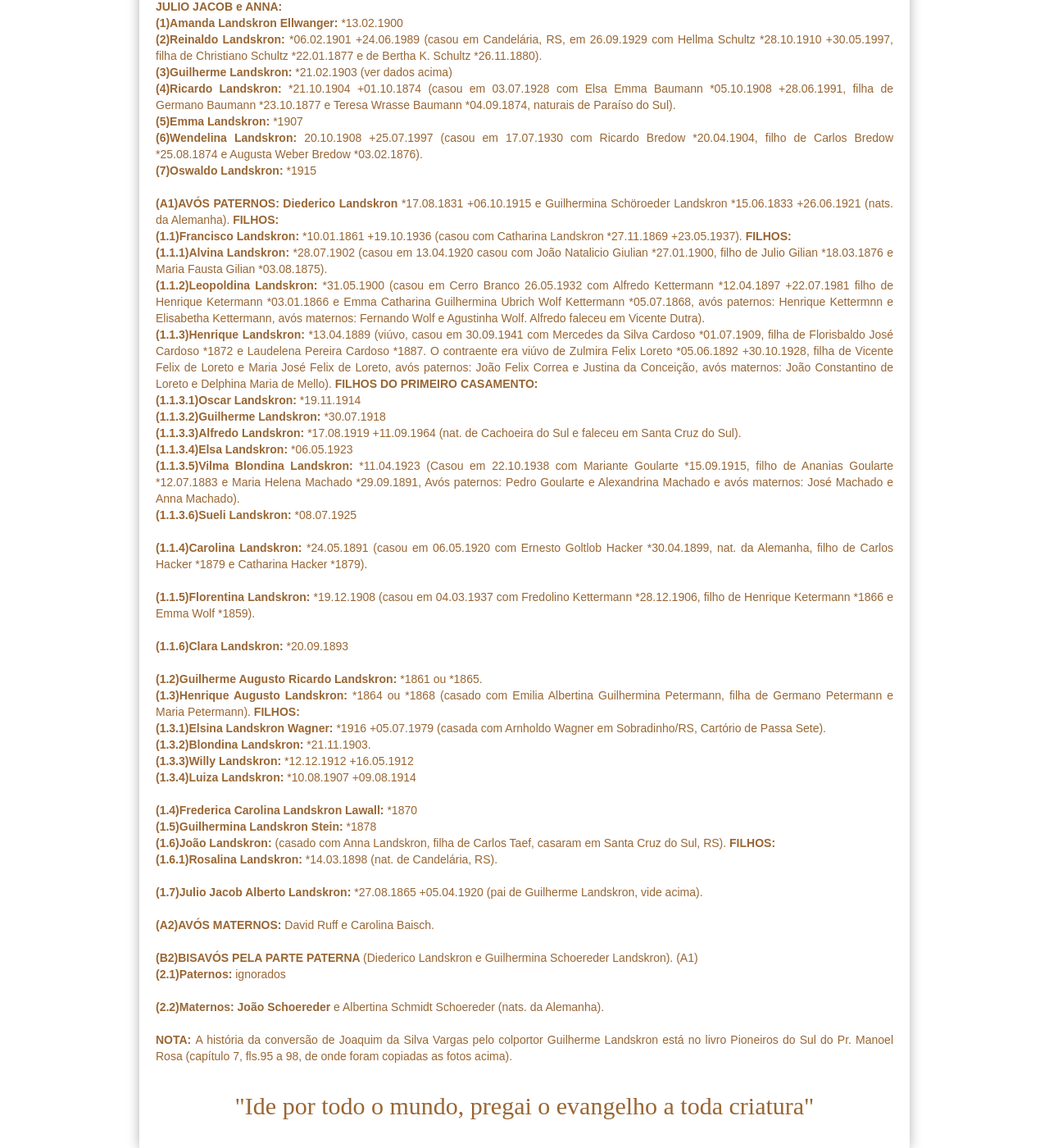
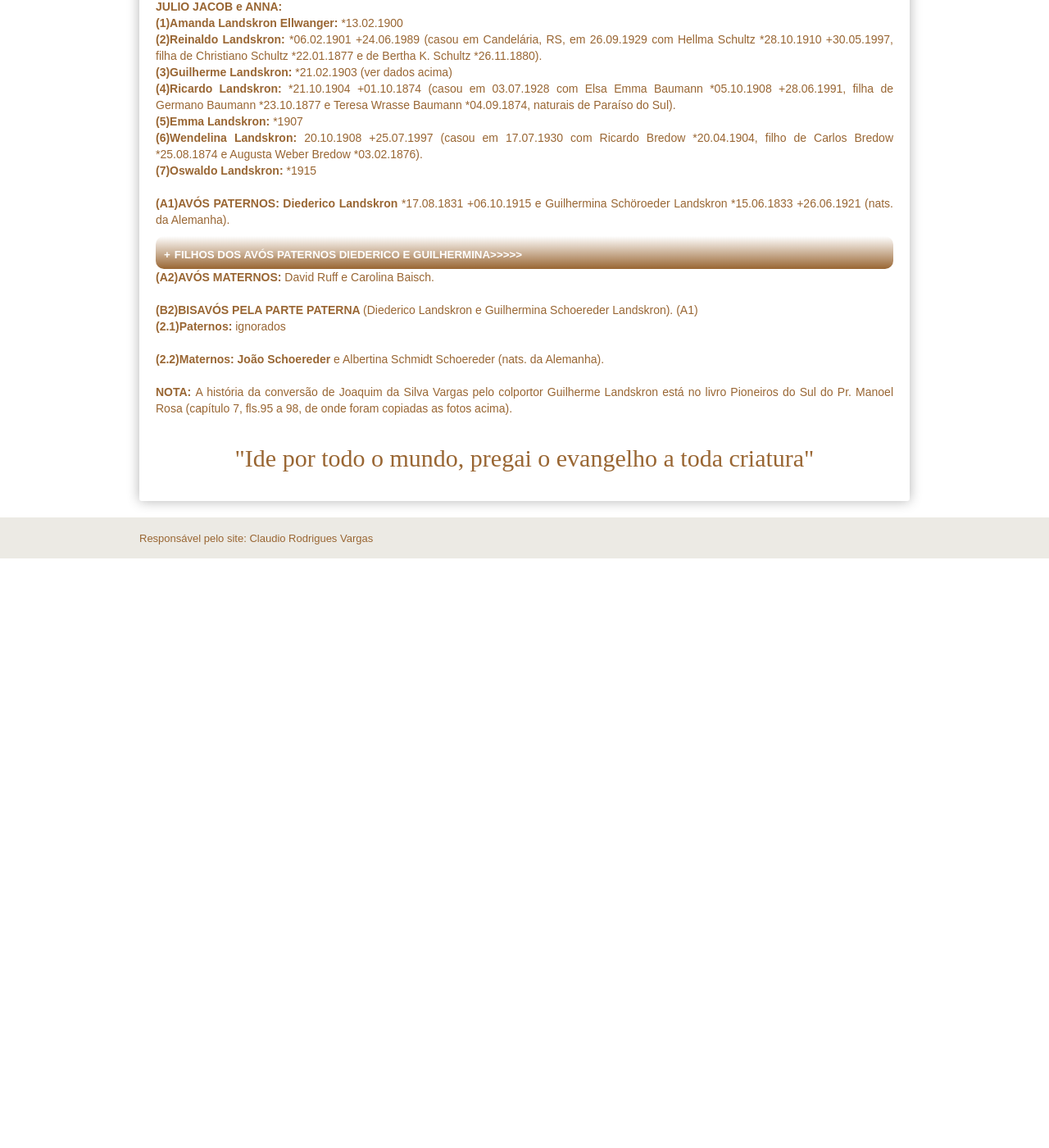
Before and after one commit to claudiovargas1955/claudiovargas1955.github.io, a Jekyll site: the page built from _pages/arvore-genealogica-de-guilherme landskron.html, in a window 1280 px wide and 1400 px high, scrolled down 1354 px. Shown: the whole window at 82% size. Built offline with Jekyll 4.4.1, drawn with Linux system fonts in a browser that asks for light colours; some web fonts are replaced; after the commit the page ends 2035 px from its top, so only the background shows below that.

Commit message:
Update arvore-genealogica-de-guilherme landskron.html

```diff
--- a/_pages/arvore-genealogica-de-guilherme landskron.html
+++ b/_pages/arvore-genealogica-de-guilherme landskron.html
@@ -116,8 +116,9 @@ Germano Baumann *23.10.1877 e Teresa Wrasse Baumann *04.09.1874, naturais de Par
 <b>(7)Oswaldo Landskron: </b>*1915 <br><br>
 
 <b>(A1)AVÓS PATERNOS: Diederico Landskron </b>*17.08.1831 +06.10.1915 e Guilhermina Schöroeder Landskron *15.06.1833 +26.06.1921
-(nats. da Alemanha). <b>FILHOS: </b><br>
-<b>(1.1)Francisco Landskron: </b>*10.01.1861 +19.10.1936 (casou com Catharina Landskron *27.11.1869 +23.05.1937). <b>FILHOS:</b><br>
+(nats. da Alemanha).
+<details><summary><b>FILHOS DOS AVÓS PATERNOS DIEDERICO E GUILHERMINA>>>>></b></summary>
+<p><b>(1.1)Francisco Landskron: </b>*10.01.1861 +19.10.1936 (casou com Catharina Landskron *27.11.1869 +23.05.1937). <b>FILHOS:</b><br>
 <b>(1.1.1)Alvina Landskron: </b>*28.07.1902 (casou em 13.04.1920 casou com João Natalicio Giulian *27.01.1900, filho de Julio Gilian
 *18.03.1876 e Maria Fausta Gilian *03.08.1875).<br>
 <b>(1.1.2)Leopoldina Landskron: </b>*31.05.1900 (casou em Cerro Branco 26.05.1932 com Alfredo Kettermann *12.04.1897 +22.07.1981 filho de
@@ -160,9 +161,9 @@ e Maria Petermann). <b>FILHOS:</b><br>
 <b>(1.6)João Landskron: </b> (casado com Anna Landskron, filha de Carlos Taef, casaram em Santa Cruz do Sul, RS). <b>FILHOS:</b><br>
        <b>(1.6.1)Rosalina Landskron: </b>*14.03.1898 (nat. de Candelária, RS).<br><br>
 
-<b>(1.7)Julio Jacob Alberto Landskron: </b>*27.08.1865 +05.04.1920 (pai de Guilherme Landskron, vide acima).<br><br>
+<b>(1.7)Julio Jacob Alberto Landskron: </b>*27.08.1865 +05.04.1920 (pai de Guilherme Landskron, vide acima).</p></details>
 
-<b>(A2)AVÓS MATERNOS:</b> David Ruff e Carolina Baisch.<br><br>
+<p><b>(A2)AVÓS MATERNOS:</b> David Ruff e Carolina Baisch.<br><br>
 
 <b>(B2)BISAVÓS PELA PARTE PATERNA </b>(Diederico Landskron e Guilhermina Schoereder Landskron). (A1)</b><br>
 <b>(2.1)Paternos:</b> ignorados <br><br>
```
